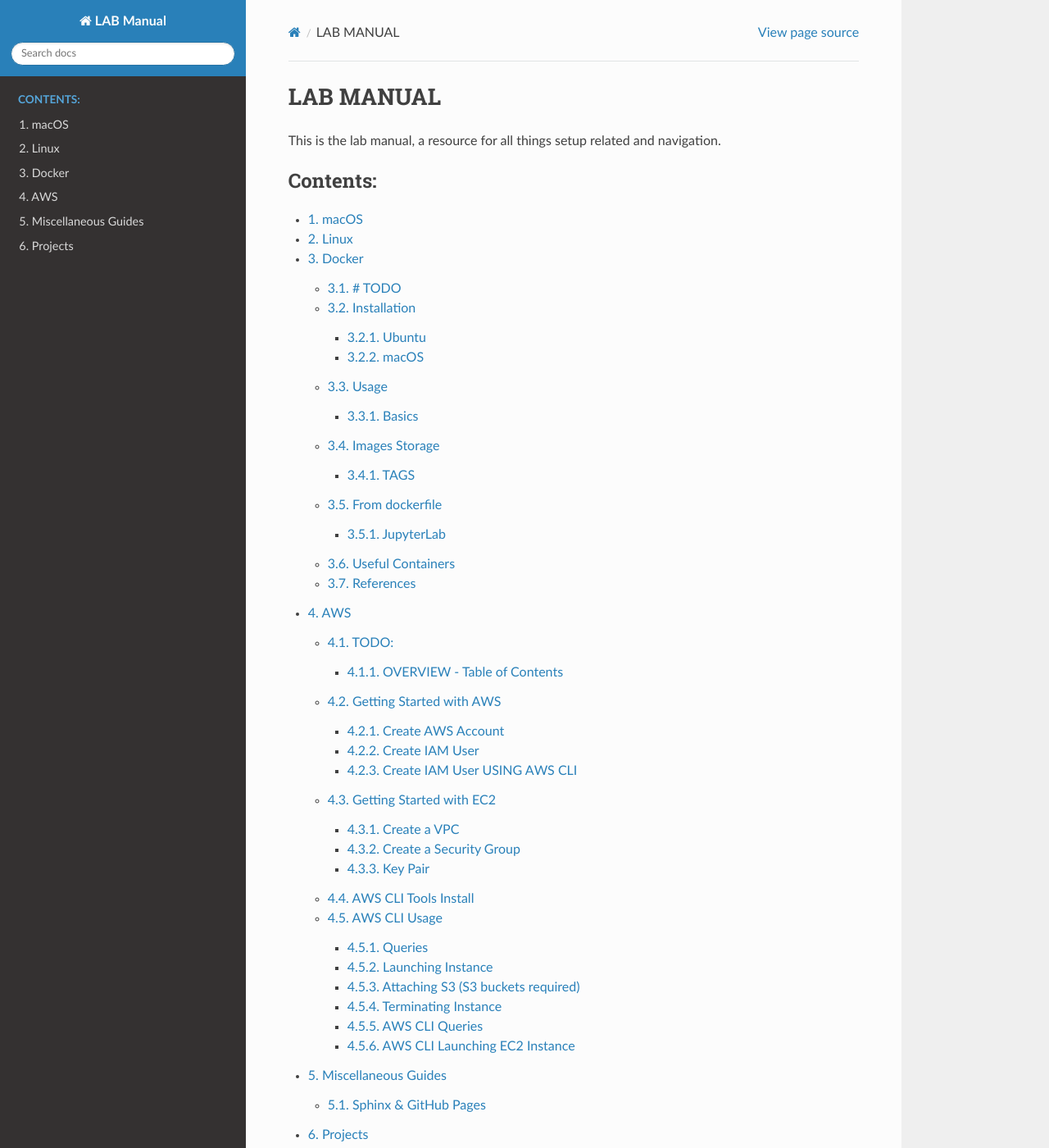
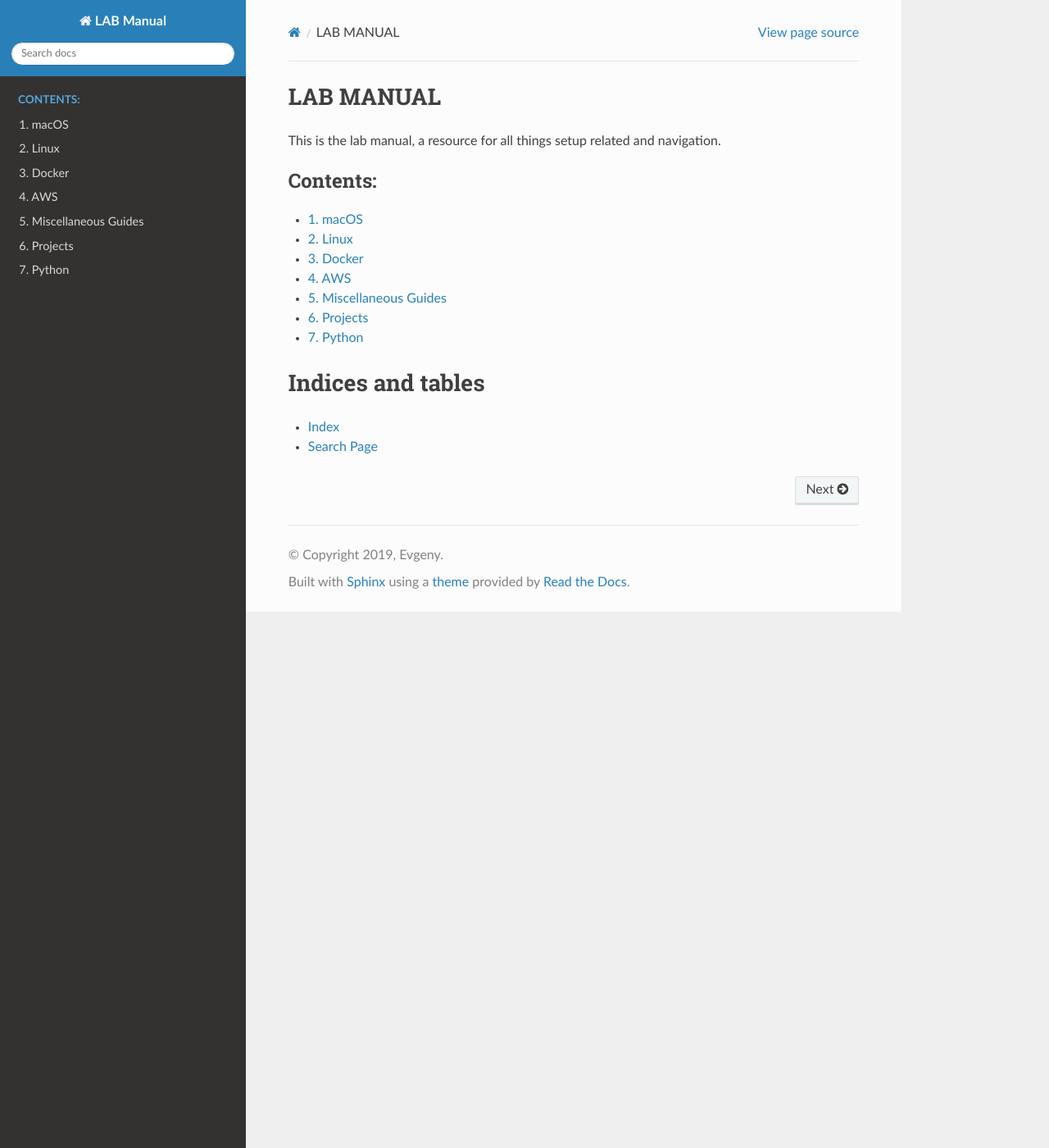
Before and after one commit to evgenyslab/labmanual, a Sphinx documentation site: the page built from docs/index.rst, in a window 1280 px wide and 1400 px high. Shown: the whole window at 82% size. Built offline with Sphinx 7.4.7 and the Read the Docs theme 2.0.0, drawn with Linux system fonts in a browser that asks for light colours; part of the change alters nothing that is shown; some of the changed text lies outside the part shown.

Commit message:
added python

```diff
--- a/docs/index.rst
+++ b/docs/index.rst
@@ -9,7 +9,7 @@ LAB MANUAL
 This is the lab manual, a resource for all things setup related and navigation.
 
 .. toctree::
-   :maxdepth: 3
+   :maxdepth: 1
    :numbered:
    :caption: Contents:
 
@@ -19,6 +19,7 @@ This is the lab manual, a resource for all things setup related and navigation.
    aws
    misc
    projects
+   python
 
 
 
--- /dev/null
+++ b/docs/python.rst
@@ -0,0 +1,87 @@
+.. comment:
+
+Python
+======
+
+
+TODOs
+-------
+
+
+Create alias for quick activation of virtual environment in local directory:
+
+.. code-block:: bash
+
+	alias activate="source .venv/bin/activate"
+
+
+Jupyter remote
+----------------
+
+1. Make sure host device has ssh enabled, if using Ubuntu:
+
+.. code-block:: bash
+
+	$ sudo apt-get install openssh-server
+
+2. setup local jupyter notebook on host device:
+
+.. code-block:: bash
+
+	$ jupyter notebook --no-browser --port=8889
+
+3. on local machine, run ssh tunneling into host machine with remapping ports:
+
+.. code-block:: bash
+
+	$ ssh -N -f -L localhost:8888:localhost:8889 host_machine_username@host_machine_ip
+	$ ssh -N -f -L localhost:8888:localhost:8889 user@192.168.0.111
+
+4. to access the notebook on the remote machine (i.e. mac), in browser navigate to:
+:code:`localhost:8888`
+
+There may be a password/token required, to view it, look at the ssh'ed session
+in (2) that is running the jupyter notebook, it will provide the token.
+
+5. Connection may be rejected on local side if the port has not been properly closed.
+
+.. code-block:: bash
+
+	# Can investigate to ses which PID is using the port with:
+	lsof -it:8888
+	# This will return the PID of the process using the port. This process can be killed with:
+	lsof -it:8888 xargs kill -9
+
+Virtual Environment Script
+-----------------------------
+
+.. code-block:: bash
+
+	#!/bin/bash
+	# setup some colors:
+	BLACK='\033[0;30m'
+	RED='\033[0;31m'
+	GREEN='\033[0;32m'
+	YELLOW='\033[0;33m'
+	BLUE='\033[0;34m'
+	PURPLE='\033[0;35m'
+	CYAN='\033[0;36m'
+	NC='\033[0m' # No Color
+
+	var="$PWD/.venv"
+
+	if [ -d "${var}" ]; then
+		echo -e "${YELLOW}Virtaul environment exists${NC}."
+		echo -e "${RED}Removing existing environment...${NC}"
+		rm -r ${var}
+		echo -e "${YELLOW}Environment removed!${NC}"
+	else
+		echo -e "${GREEN}Virtaul environment does not exists${NC}."
+	fi
+
+	echo -e "${CYAN}Creating new PYTHON3 virtual environment in ${var}${NC}"
+	virtualenv -p /usr/bin/python3 ${var}
+	source ${var}/bin/activate
+	echo -e "${GREEN}Installing python packages...${NC}"
+	pip -q install -r requirements.txt
+	echo -e "${GREEN}Virtual Environment Install Complete! use 'source .venv/bin/activate' to enable!${NC}"
```
